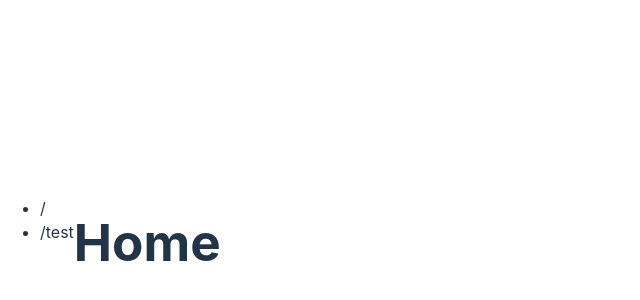
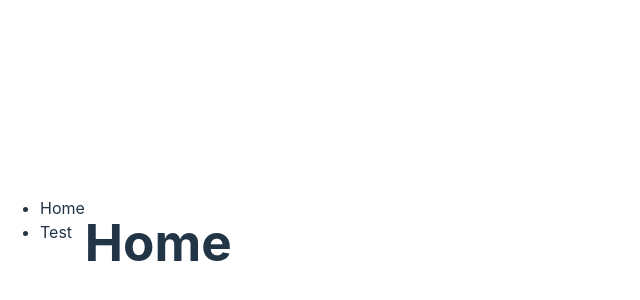
Before and after one commit to saetakki/mirror_bigproject, a React (Vite) app in the folder frontend/: page / in a window 1280 px wide. Shown: the part 158-458 px from the top of the page, without its empty margins (0-640 px from the left). Built offline with nearby package versions, Linux system fonts and the light colour scheme.

Commit message:
fix: Fix router url

```diff
--- a/frontend/src/components/templates/Header.jsx
+++ b/frontend/src/components/templates/Header.jsx
@@ -2,19 +2,18 @@ import { useNavigate } from "react-router-dom"
 
 const Header = () => {
   const navigate = useNavigate()
-  const pathList = ['/', '/test']
   const onClickHandler = (e) => {
     const whereTo = e.target.textContent
-    navigate(`${whereTo}`)
+    const path = whereTo === "Home" ? "/" : `/${whereTo.toLowerCase()}`
+    navigate(`${path}`)
   }
 
 
   return (
     <div>
       <ul>
-        {pathList.map((path) => {
-          return <li key={path} onClick={onClickHandler}>{path}</li>
-        })}
+        <li onClick={onClickHandler}>Home</li>
+        <li onClick={onClickHandler}>Test</li>
       </ul>
     </div>
   )
```
